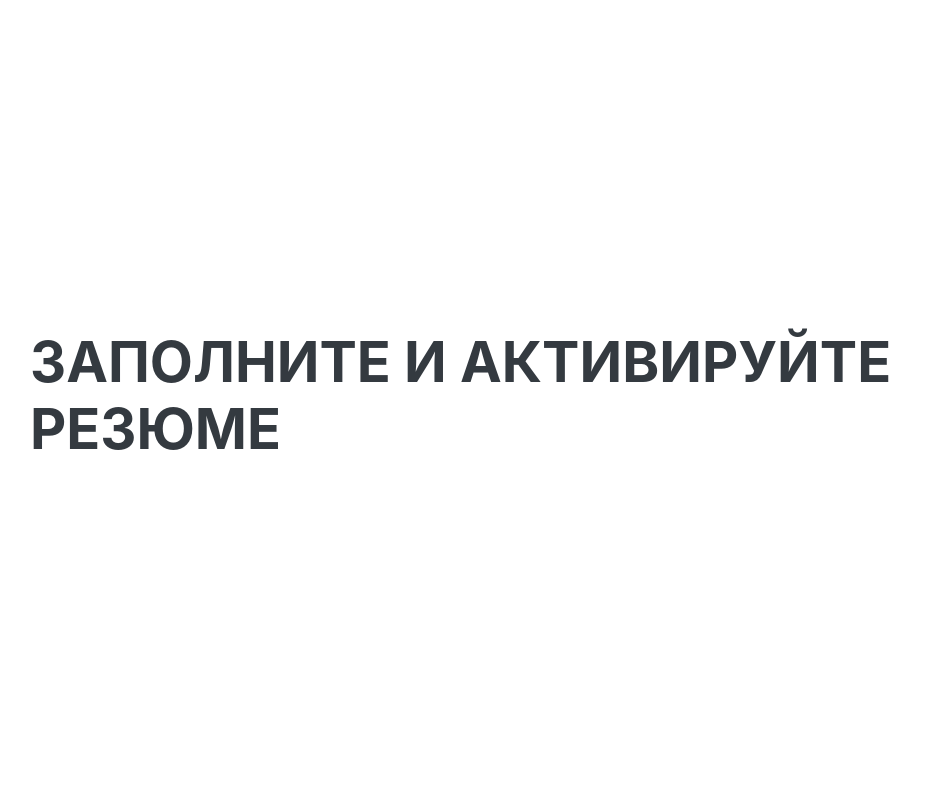
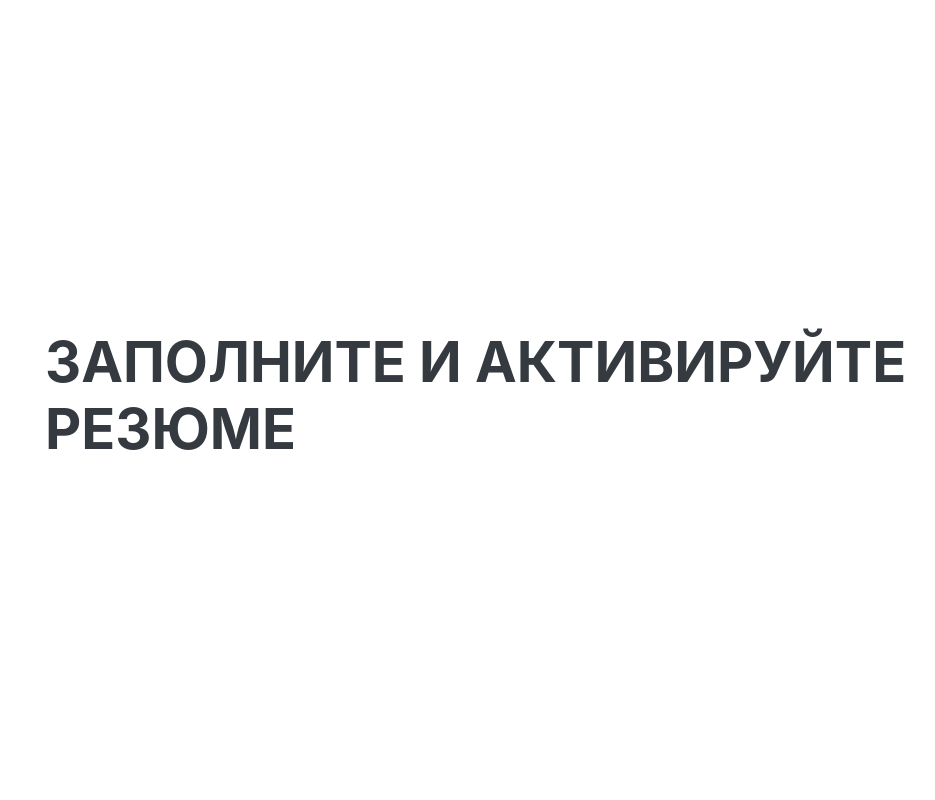
Before and after one commit to arkuz/my_django_resume, a Django app: page / in a window 1280 px wide. Shown: the whole page, without its empty margins (290-1225 px from the left). Run offline with Django 3.2, Linux system fonts and the light colour scheme; data that the repository does not hold is empty; some libraries are stand-ins or nearby versions; some web fonts are replaced.

Commit message:
updated base.html

```diff
--- a/my_resume/resume/templates/layout/base.html
+++ b/my_resume/resume/templates/layout/base.html
@@ -23,11 +23,11 @@
 </head>
 
 <body id="page-top">
-    <div class="container-fluid p-0">
-        {% block content %}
-        Контент
-        {% endblock %}
-    </div>
+        <div class="container-fluid">
+            {% block content %}
+            Контент
+            {% endblock %}
+        </div>
     <!-- Bootstrap core JavaScript -->
     <script src="{% static 'resume/vendor/jquery/jquery.min.js' %}"></script>
     <script src="{% static 'resume/vendor/bootstrap/js/bootstrap.bundle.min.js' %}"></script>
```
